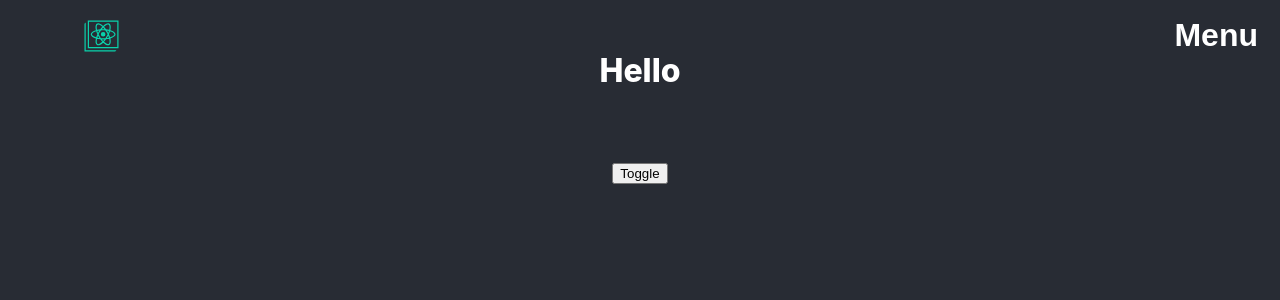
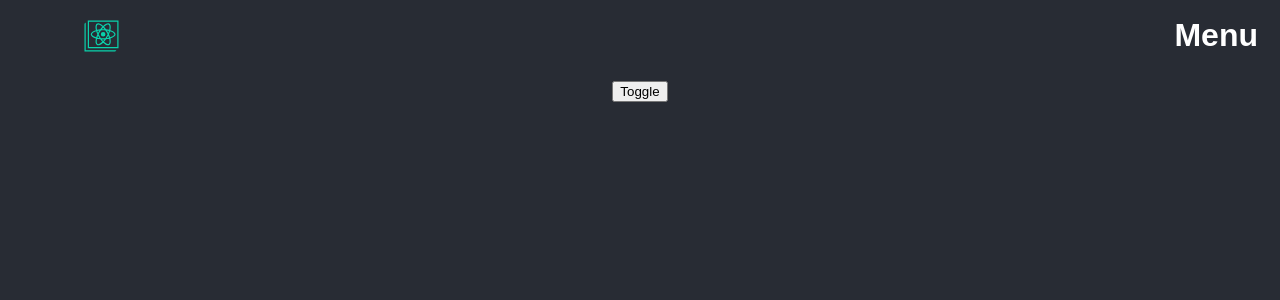
Before and after one commit to SyzBeats/react_spring_examples, a React (Create React App) app: page / in a window 1280 px wide. Shown: the top 300 px of the page. Built offline with nearby package versions, Linux system fonts and the light colour scheme.

Commit message:
after video 10

```diff
--- a/src/App.css
+++ b/src/App.css
@@ -1,5 +1,18 @@
-.App {
-  text-align: center;
+:root {
+  --purp: #801840;
+  --darkPurp: #373142;
+  --xtraPurp: #191324;
+  --grey: #d8d8d8;
+  --teal: #82d8d8;
+  --red: #e54b4b;
+  --black: #333;
+  --black-20: #4f4f4f;
+  --black-40: #828282;
+  --black-60: #bdbdbd;
+  --white-60: #e0e0e0;
+  --white-40: #f2f2f2;
+  --white-20: #f5f4f6;
+  --white: #fff;
 }
 
 .App-logo {
@@ -20,23 +33,6 @@
 
 .App-link {
   color: #09d3ac;
-}
-
-:root {
-  --purp: #524763;
-  --darkPurp: #373142;
-  --xtraPurp: #191324;
-  --grey: #d8d8d8;
-  --teal: #82d8d8;
-  --red: #e54b4b;
-  --black: #333;
-  --black-20: #4f4f4f;
-  --black-40: #828282;
-  --black-60: #bdbdbd;
-  --white-60: #e0e0e0;
-  --white-40: #f2f2f2;
-  --white-20: #f5f4f6;
-  --white: #fff;
 }
 
 body {
--- a/src/components/Toggle.js
+++ b/src/components/Toggle.js
@@ -1,24 +1,24 @@
 import React, { useState } from "react";
-import { useSpring, animated } from "react-spring";
+import { animated, useTransition } from "react-spring";
 
 const Toggle = () => {
   const [isToggled, setToggle] = useState(false);
-  const { fontWeight, x, y, z } = useSpring({
-    fontWeight: isToggled ? "100" : "800",
-    x: isToggled ? 0 : -50,
-    y: isToggled ? 0 : -50,
-    z: isToggled ? 0 : -50
+  const transition = useTransition(isToggled, null, {
+    from: { opacity: 0 },
+    enter: { opacity: 1 },
+    leave: { opacity: 0 }
   });
 
   return (
     <div>
-      <AnimatedTitle
-        style={{
-          fontWeight,
-          transform: y.interpolate(y => `translate3d(0,${y}px,0)`)
-        }}>
-        Hello
-      </AnimatedTitle>
+      {transition.map(
+        ({ item, key, props }) =>
+          item && (
+            <AnimatedTitle key={key} style={props}>
+              Hello
+            </AnimatedTitle>
+          )
+      )}
       <button onClick={() => setToggle(!isToggled)}>Toggle</button>
     </div>
   );
```
